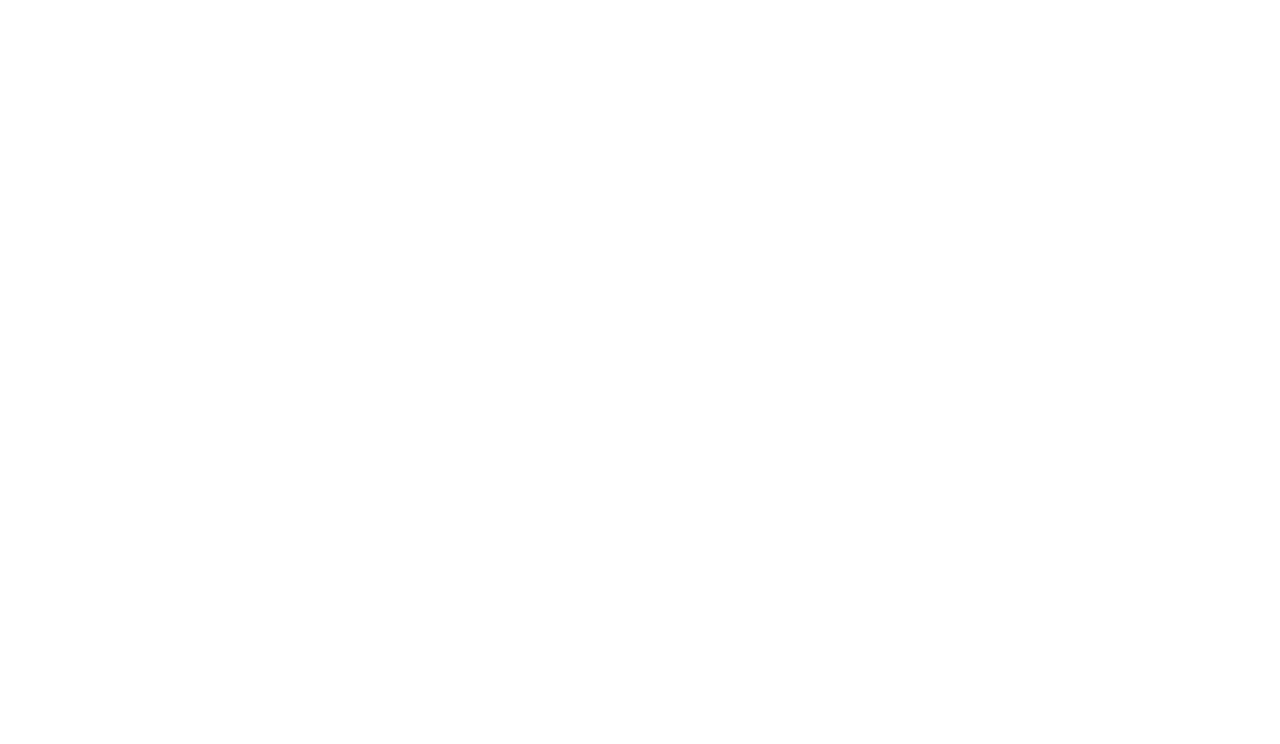
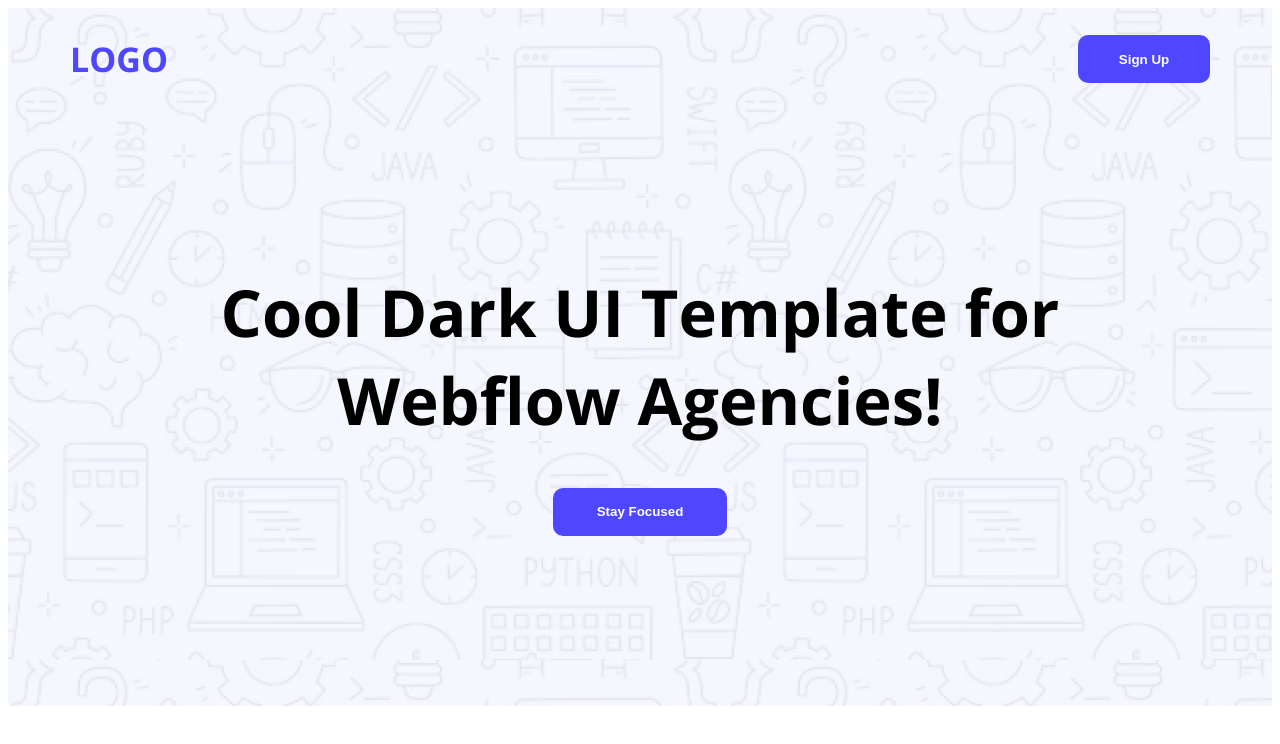
Before and after one commit to joybappy/landing-launchepad-assignment-1, a plain HTML site: page index.html in a window 1280 px wide. Drawn offline with nearby package versions, Linux system fonts and the light colour scheme.

Commit message:
nav bar and banner section added

```diff
--- a/index.html
+++ b/index.html
@@ -1,11 +1,38 @@
 <!DOCTYPE html>
 <html lang="en">
+
 <head>
     <meta charset="UTF-8">
     <meta name="viewport" content="width=device-width, initial-scale=1.0">
     <title>Assignment-1</title>
+    <link rel="preconnect" href="https://fonts.googleapis.com">
+    <link rel="preconnect" href="https://fonts.gstatic.com" crossorigin>
+    <link
+        href="https://fonts.googleapis.com/css2?family=Inter:ital,opsz,wght@0,14..32,100..900;1,14..32,100..900&family=Merriweather:ital,opsz,wght@0,18..144,300..900;1,18..144,300..900&family=Open+Sans:ital,wght@0,300..800;1,300..800&display=swap"
+        rel="stylesheet">
+    <link rel="stylesheet" href="styles/assignment1.css">
 </head>
-<body>
 
+<body class="inter-font">
+    <div class="background">
+        <header class="banner-nav-container">
+            <nav class="nav-bar">
+                <h1 class="logo">LOGO</h1>
+                <button class="signup-btn">Sign Up</button>
+            </nav>
+            <div class="banner">
+                <h1 class="heading">Cool Dark UI Template for Webflow Agencies!</h1>
+                <button class="stayfocused-btn">Stay Focused</button>
+            </div>
+        </header>
+    </div>
+
+    <main>
+
+    </main>
+    <footer>
+
+    </footer>
 </body>
+
 </html>
--- /dev/null
+++ b/styles/assignment1.css
@@ -0,0 +1,63 @@
+ .inter-font {
+     font-family: "Open Sans", sans-serif;
+     font-optical-sizing: auto;
+     font-weight: <weight>;
+     font-style: normal;
+     font-variation-settings:
+         "wdth" 100;
+ }
+
+ .background {
+     background-image: url('/Assets/Hero-bg.png');
+     height: 698px;
+ }
+
+ .nav-bar-container {}
+
+ .nav-bar {
+
+     margin: 0 auto;
+     max-width: 1140px;
+     display: flex;
+     justify-content: space-between;
+     align-items: center;
+ }
+
+ .nav-bar .logo {
+     color: #4E47FF;
+     font-size: 34px;
+     font-weight: bolder;
+ }
+
+ .nav-bar .signup-btn {
+     background-color: #4E47FF;
+     height: 48px;
+     width: 132px;
+     border: none;
+     border-radius: 10px;
+     color: white;
+     font-weight: bold;
+ }
+
+ .banner {
+
+     width: 905px;
+     height: 237px;
+     margin: 158px auto 152px auto;
+     text-align: center;
+ }
+
+ .banner .heading {
+     font-size: 65px;
+     font-weight: bold;
+ }
+
+ .stayfocused-btn {
+     width: 174px;
+     height: 48px;
+     color: white;
+     background-color: #4E47FF;
+     font-weight: bold;
+     border: none;
+     border-radius: 10px;
+ }
```
